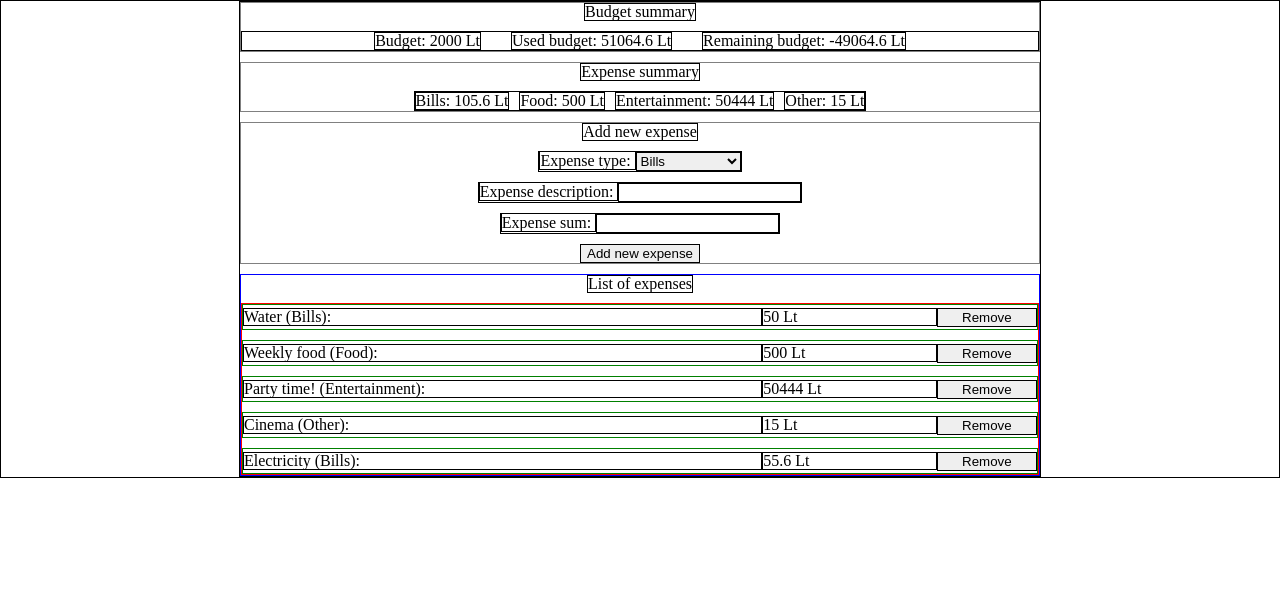
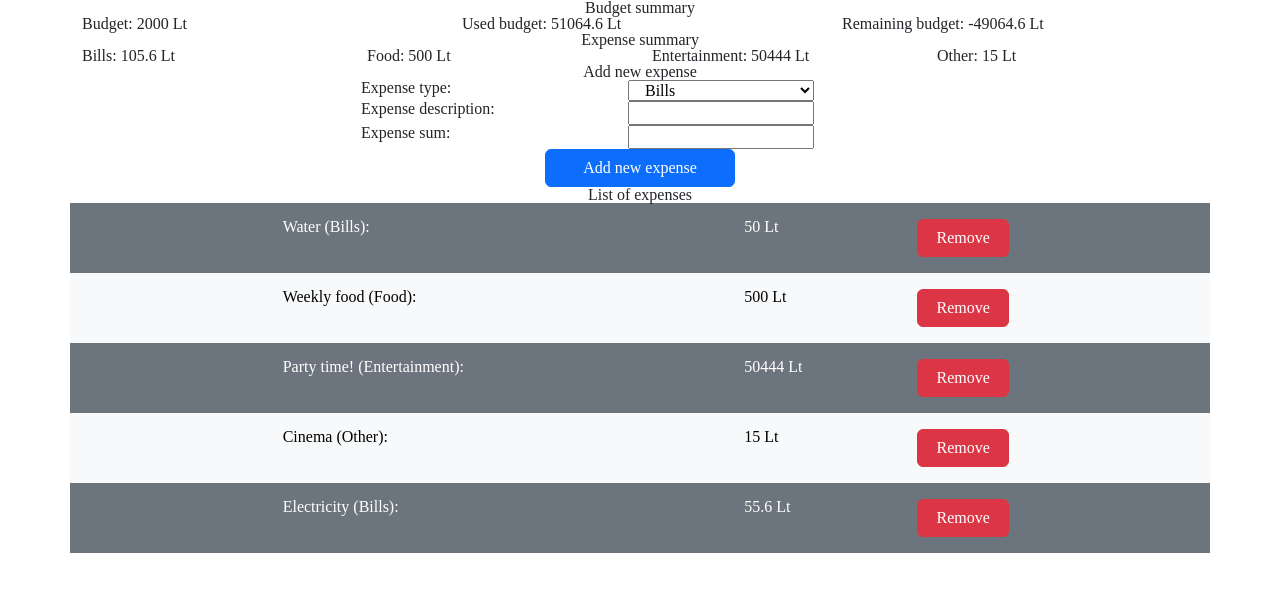
Before and after one commit to ignasc/personal-budget-app, a React (Create React App) app: page / in a window 1280 px wide. Shown: the top 592 px of the page. Built offline with nearby package versions, Linux system fonts and the light colour scheme.

Commit message:
basic bootstrap layout and expense list reversed

```diff
--- a/package.json
+++ b/package.json
@@ -6,6 +6,7 @@
     "@testing-library/jest-dom": "^5.17.0",
     "@testing-library/react": "^13.4.0",
     "@testing-library/user-event": "^13.5.0",
+    "bootstrap": "^5.3.3",
     "react": "^18.2.0",
     "react-dom": "^18.2.0",
     "react-scripts": "^5.0.1",
--- a/src/App.js
+++ b/src/App.js
@@ -74,39 +74,33 @@ function App() {
   //ADD EXPENSE
   function AddNewExpenseToList(newExpenseObject){
     let newExpenseList = [
-      ...islaidos,
-      newExpenseObject
+      newExpenseObject,
+      ...islaidos
     ]
     setIslaidos(newExpenseList)
     updateExpense(newExpenseList)
   };
 
   return (
-    <div className="app-frame">
-      <div id="biudzetas-suvestine" className="flex-container flex-gap">
+    <div className="container">
+
       <AppTitle title={'Budget summary'}/>
-        <div>
+
       <BudgetSummary expenses={ islaidos } />
-        </div>
-      </div>
 
-      <div id="islaidos-grupes">
       <AppTitle title={'Expense summary'}/>
 
       <ExpenseSummary islaidos={ islaidos } expenseSummary={ expenseSummary }/>
-      </div>
+
+      <AppTitle title={'Add new expense'}/>
 
       <AddNewExpense addExpense={ AddNewExpenseToList } expenseList={islaidos}/>
-
-      <div id="islaidos-sarasas">
 
       <AppTitle title={'List of expenses'}/>
 
       <ExpenseTable removeExpense={ removeExpense } expenseList={islaidos} budgetTypes={ budgetTypes }/>
 
     </div>
-
-    </div>
   );
 }
 
--- a/src/components/AddNewExpense.js
+++ b/src/components/AddNewExpense.js
@@ -1,4 +1,3 @@
-import AppTitle from './AppTitle';
 import { budgetTypes } from './temp/DataForTest';
 
 function AddNewExpense(props) {
@@ -25,26 +24,26 @@ function AddNewExpense(props) {
   });
 
   return (
-    <form onSubmit={handleSubmit} method="get" id="islaidos-naujas-irasas" className="flex-container flex-gap">
-    <AppTitle title={'Add new expense'}/>
-    <div className="form-element">
-      <label htmlFor="operacija-prideti">Expense type: </label>
-      <select form="islaidos-naujas-irasas" name="islaidu-tipas" id="islaidu-tipai" required>
+    <form onSubmit={handleSubmit} method="get" id="islaidos-naujas-irasas" className="row">
+
+    <div  className="row">
+      <label htmlFor="operacija-prideti" className='col-3 offset-3'>Expense type: </label>
+      <select form="islaidos-naujas-irasas" name="islaidu-tipas" id="islaidu-tipai" className='col-2' required>
         {listItems}
       </select>
     </div>
 
-    <div className="form-element">
-      <label htmlFor="islaidos-aprasymas">Expense description: </label>
-      <input type="text" form="islaidos-naujas-irasas" id="islaidos-aprasymas" name="islaidu-aprasymas" required></input>
+    <div  className="row">
+      <label htmlFor="islaidos-aprasymas" className='col-3 offset-3'>Expense description: </label>
+      <input type="text" form="islaidos-naujas-irasas" id="islaidos-aprasymas" name="islaidu-aprasymas" className='col-2' required></input>
     </div>
 
-    <div className="form-element">
-      <label htmlFor="islaidos-aprasymas">Expense sum: </label>
-      <input type="number" form="islaidos-naujas-irasas" id="islaidos-suma" name="islaidu-suma" min="0" required></input>
+    <div  className="row">
+      <label htmlFor="islaidos-aprasymas" className='col-3 offset-3'>Expense sum: </label>
+      <input type="number" form="islaidos-naujas-irasas" id="islaidos-suma" name="islaidu-suma" min="0" className='col-2' required></input>
     </div>
 
-    <button type="submit" form="islaidos-naujas-irasas" className="form-element">Add new expense</button>
+    <button type="submit" form="islaidos-naujas-irasas"  className="col-2 offset-5 btn btn-primary">Add new expense</button>
   </form>
 
   );
--- a/src/components/AppTitle.js
+++ b/src/components/AppTitle.js
@@ -1,6 +1,6 @@
 function AppTitle(props) {
     return (
-      <h1>{props.title}</h1>
+      <h1 className="col text-center">{props.title}</h1>
     );
   }
 
--- a/src/components/BudgetSummary.js
+++ b/src/components/BudgetSummary.js
@@ -12,13 +12,13 @@ function BudgetSummary(props){
     remainingBudget = totalBudget - usedBudget;
 
   return(
-    <>
-        <div className="biudzeto-irasas">Budget: {totalBudget} {currency}</div>
+    <div className="row">
+        <div className="biudzeto-irasas col-4">Budget: {totalBudget} {currency}</div>
 
-        <div className="biudzeto-irasas">Used budget: {usedBudget} {currency}</div>
+        <div className="biudzeto-irasas col-4">Used budget: {usedBudget} {currency}</div>
 
-        <div className="biudzeto-irasas">Remaining budget: {remainingBudget} {currency}</div>
-    </>
+        <div className="biudzeto-irasas col-4">Remaining budget: {remainingBudget} {currency}</div>
+    </div>
   );
 }
 
--- a/src/components/ExpenseSummary.js
+++ b/src/components/ExpenseSummary.js
@@ -2,12 +2,12 @@ function ExpenseSummary(props){
   let listOfCategories = Object.keys(props.expenseSummary)
   var listItems = listOfCategories.map( (item, index) =>{
     return (
-      <li key={index}>{props.expenseSummary[item].name}: {props.expenseSummary[item].sum} {props.expenseSummary[item].currency}</li>
+      <li key={index} className="col">{props.expenseSummary[item].name}: {props.expenseSummary[item].sum} {props.expenseSummary[item].currency}</li>
     )
   } );
 
   return(
-    <ul className="flex-container flex-gap">
+    <ul className="row">
       {listItems}
     </ul>
   );
--- a/src/components/ExpenseTable.js
+++ b/src/components/ExpenseTable.js
@@ -1,12 +1,15 @@
 function ExpenseTable(props){
 
   var listItems = props.expenseList.map( (item, index) =>{
+    let componentBackgroundDark = "text-bg-secondary p-3"
+    let componentBackgroundLight = "text-bg-light p-3"
     return (
-      <li key={index} className="flex-container flex-gap">
-        <p>{item.name} ({props.budgetTypes[item.category].name}):</p>
-        <div>{item.sum} {item.currency}</div>
+      //NOTE: key index is reversed to make sure it matches original expense list (expense list here is reversed to make the latest added item be on top of the list)
+      <li key={props.expenseList.length - 1 - index} className={"row " + (index % 2 === 0 ? componentBackgroundDark : componentBackgroundLight)}>
+        <p className="col-5 offset-2">{item.name} ({props.budgetTypes[item.category].name}):</p>
+        <div className="col-2">{item.sum} {item.currency}</div>
 
-        <button onClick={()=>props.removeExpense(index)}>Remove</button>
+        <button onClick={()=>props.removeExpense(index)} className="col-1 btn btn-danger">Remove</button>
       </li>
     )
   } );
--- a/src/index.js
+++ b/src/index.js
@@ -1,7 +1,8 @@
+import 'bootstrap/dist/css/bootstrap.css'
 import React from 'react';
 import ReactDOM from 'react-dom/client';
 import './css/reset.css';
-import './css/mainStyle.css';
+//import './css/mainStyle.css';
 //import './index.css';
 import App from './App';
 import reportWebVitals from './reportWebVitals';
```
Also changed, not shown: 1 other file (tests, documents, lock files or other folders). Lines whose indentation alone changed are shown as unchanged.
